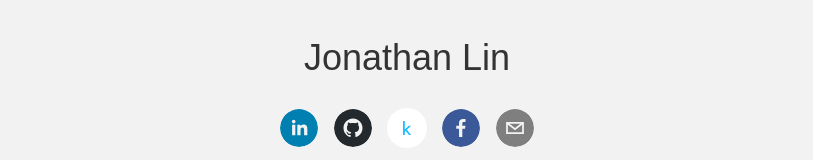
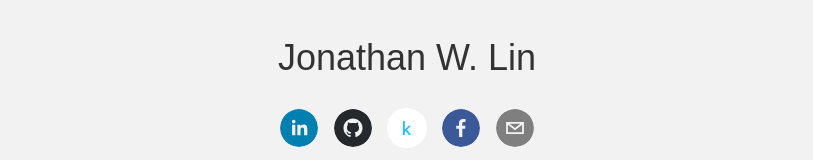
Before and after one commit to Jonwlin/web-profile, a React (Create React App) app: page / in a window 1280 px wide. Shown: the top 160 px of the page, without its empty margins (233-1046 px from the left). Built offline with nearby package versions, Linux system fonts and the light colour scheme.

Commit message:
Updating style and positioning

```diff
--- a/src/Header.js
+++ b/src/Header.js
@@ -8,7 +8,7 @@ export default class Header extends Component {
       <div id="homepage">
         <div id="profile">
           <h1>
-            Jonathan Lin
+            Jonathan W. Lin
           </h1>
           <SocialIcon url="http://linkedin.com/in/xjonathan" className="btn btn-circle" />
           <SocialIcon url="http://github.com/jwlin17" className="btn btn-circle" />
```
